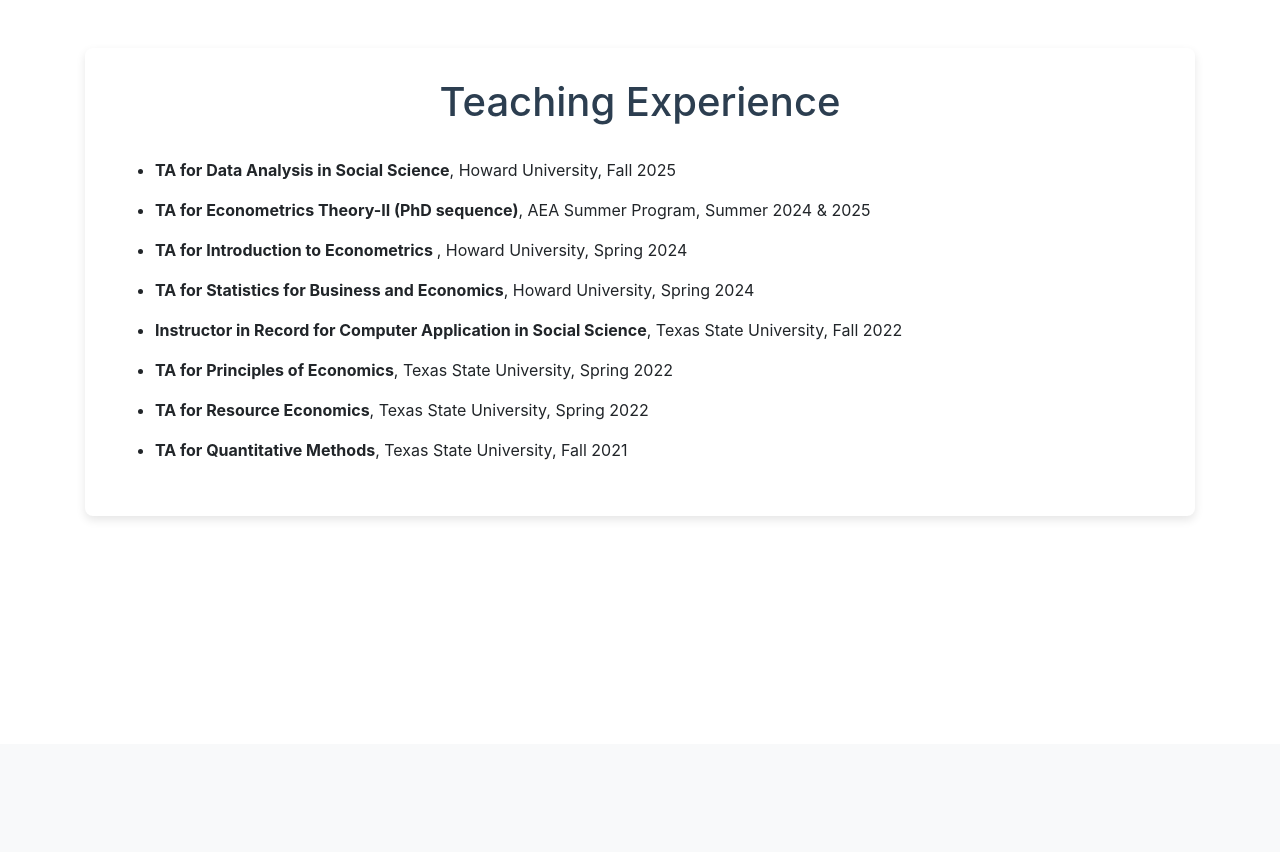
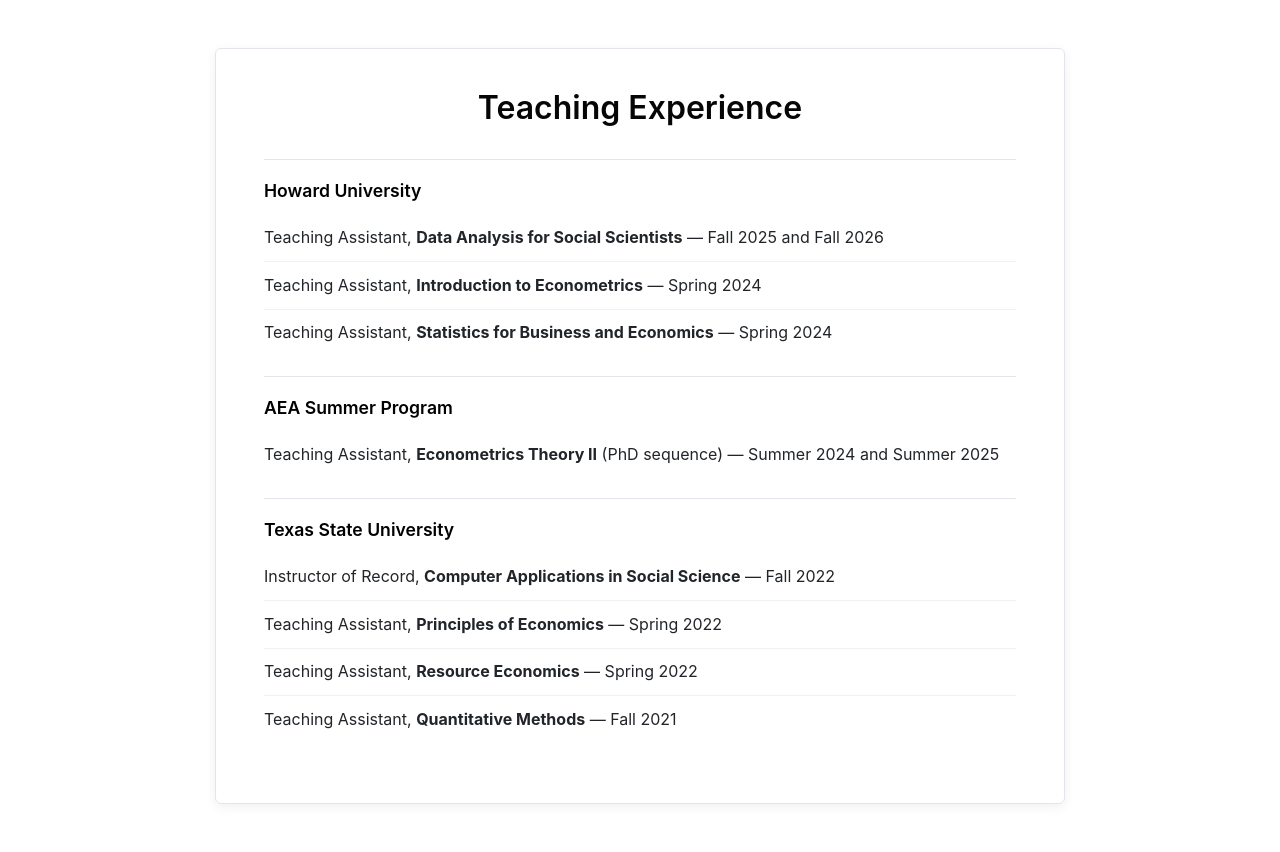
Before and after one commit to Subodh-Pandey13/protfolio-website, a Django app: page /teaching/ in a window 1280 px wide. Shown: the part 56-908 px from the top of the page. Before the commit the page ends 574 px from the top, so only its background shows below. Run offline with Django 5.2, Linux system fonts and the light colour scheme; some libraries are stand-ins or nearby versions.

Commit message:
updating home, CV and teaching section

```diff
--- a/demo/settings.py
+++ b/demo/settings.py
@@ -42,9 +42,9 @@ ALLOWED_HOSTS = ["*"]
 
 # Production security settings
 if not DEBUG:
-    SESSION_COOKIE_SECURE = True
-    CSRF_COOKIE_SECURE = True
-    SECURE_SSL_REDIRECT = True
+    SESSION_COOKIE_SECURE = False
+    CSRF_COOKIE_SECURE = False
+    SECURE_SSL_REDIRECT = False
     SECURE_HSTS_SECONDS = 3600
 else:
     SESSION_COOKIE_SECURE = False
--- a/myapp/static/css/style.css
+++ b/myapp/static/css/style.css
@@ -1,3 +1,4 @@
+
 body {
     font-family: Georgia, "Times New Roman", serif;
     background-color: white;
--- a/myapp/templates/teaching.html
+++ b/myapp/templates/teaching.html
@@ -2,17 +2,88 @@
 {% load static %}
 
 {% block content %}
-<div class="container mt-5" style="background: #fff; padding: 30px; box-shadow: 0 4px 10px rgba(0,0,0,0.1); border-radius: 8px;">
-    <h1 class="text-center mb-4" style="color: #2c3e50;">Teaching Experience</h1>
-    <ul style="line-height: 2.5;"> <!-- This increases spacing between lines -->
-        <li><strong>TA for Data Analysis in Social Science</strong>, Howard University, Fall 2025</li>
-        <li><strong>TA for Econometrics Theory-II (PhD sequence)</strong>, AEA Summer Program, Summer 2024 & 2025</li>
-        <li><strong>TA for Introduction to Econometrics </strong>, Howard University, Spring 2024</li>
-        <li><strong>TA for Statistics for Business and Economics</strong>, Howard University, Spring 2024</li>
-        <li><strong>Instructor in Record for Computer Application in Social Science</strong>, Texas State University, Fall 2022</li>
-        <li><strong>TA for Principles of Economics</strong>, Texas State University, Spring 2022</li>
-        <li><strong>TA for Resource Economics</strong>, Texas State University, Spring 2022</li>
-        <li><strong>TA for Quantitative Methods</strong>, Texas State University, Fall 2021</li>
-    </ul>
+<style>
+    .teaching-page {
+        max-width: 850px;
+        margin: 3rem auto;
+        padding: 2.5rem 3rem;
+        background: #fff;
+        border: 1px solid #e2e6ea;
+        border-radius: 6px;
+        box-shadow: 0 3px 12px rgba(0, 0, 0, 0.06);
+    }
+
+    .teaching-page h1 {
+        margin-bottom: 2rem;
+        color: #060606;
+        font-size: 2rem;
+        font-weight: 600;
+        text-align: center;
+    }
+
+    .teaching-section {
+        padding: 1.25rem 0;
+        border-top: 1px solid #e2e6ea;
+    }
+
+    .teaching-section h2 {
+        margin-bottom: 0.85rem;
+        color: #000000;
+        font-size: 1.1rem;
+        font-weight: 600;
+    }
+
+    .teaching-section ul {
+        margin: 0;
+        padding: 0;
+        list-style: none;
+    }
+
+    .teaching-section li {
+        padding: 0.65rem 0;
+        border-bottom: 1px solid #f0f1f2;
+        line-height: 1.6;
+    }
+
+    .teaching-section li:last-child {
+        border-bottom: 0;
+    }
+
+    @media (max-width: 576px) {
+        .teaching-page {
+            margin-top: 2rem;
+            padding: 1.5rem;
+        }
+    }
+</style>
+
+<div class="teaching-page">
+    <h1>Teaching Experience</h1>
+
+    <section class="teaching-section">
+        <h2>Howard University</h2>
+        <ul>
+            <li>Teaching Assistant, <strong>Data Analysis for Social Scientists</strong> — Fall 2025 and Fall 2026</li>
+            <li>Teaching Assistant, <strong>Introduction to Econometrics</strong> — Spring 2024</li>
+            <li>Teaching Assistant, <strong>Statistics for Business and Economics</strong> — Spring 2024</li>
+        </ul>
+    </section>
+
+    <section class="teaching-section">
+        <h2>AEA Summer Program</h2>
+        <ul>
+            <li>Teaching Assistant, <strong>Econometrics Theory II</strong> (PhD sequence) — Summer 2024 and Summer 2025</li>
+        </ul>
+    </section>
+
+    <section class="teaching-section">
+        <h2>Texas State University</h2>
+        <ul>
+            <li>Instructor of Record, <strong>Computer Applications in Social Science</strong> — Fall 2022</li>
+            <li>Teaching Assistant, <strong>Principles of Economics</strong> — Spring 2022</li>
+            <li>Teaching Assistant, <strong>Resource Economics</strong> — Spring 2022</li>
+            <li>Teaching Assistant, <strong>Quantitative Methods</strong> — Fall 2021</li>
+        </ul>
+    </section>
 </div>
 {% endblock %}
```
Also changed, not shown: myapp/templates/cv.html (+17 -12 lines), myapp/templates/home.html (+89 -12 lines), myapp/templates/research.html (+14 -5 lines), .github/copilot-instructions.md (added), 1 other file.
